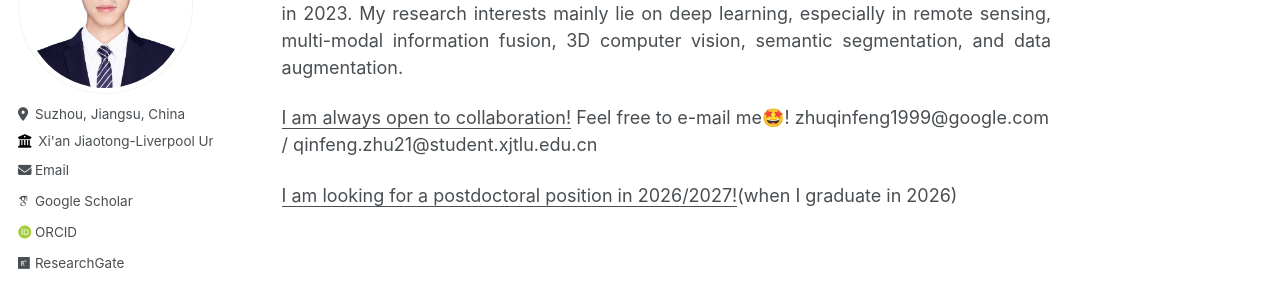
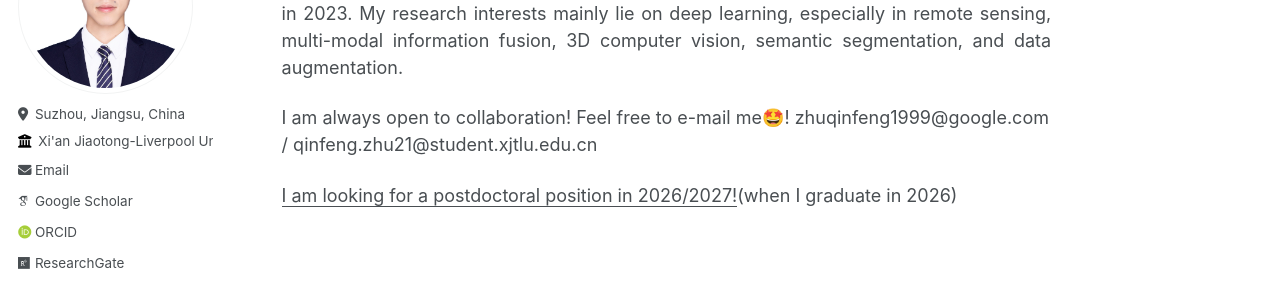
Before and after one commit to zhuqinfeng1999/zhuqinfeng1999.github.io, a Jekyll site: the page built from _pages/about.md, in a window 1280 px wide and 900 px high. Shown: the part 167-451 px from the top of the window. Built offline with Jekyll 4.4.1, drawn with Linux system fonts in a browser that asks for light colours; some web fonts are replaced.

```diff
--- a/_pages/about.md
+++ b/_pages/about.md
@@ -12,7 +12,7 @@ I am a Ph.D. student at Xi'an Jiaotong-Liverpool University and University of Li
 My research interests mainly lie on deep learning, especially in remote sensing, multi-modal information fusion, 3D computer vision, semantic segmentation, and data augmentation.
 </p>
 
-<u>I am always open to collaboration!</u> Feel free to e-mail me🤩! zhuqinfeng1999@google.com / qinfeng.zhu21@student.xjtlu.edu.cn
+I am always open to collaboration! Feel free to e-mail me🤩! zhuqinfeng1999@google.com / qinfeng.zhu21@student.xjtlu.edu.cn
 
 <u>I am looking for a postdoctoral position in 2026/2027!</u>(when I graduate in 2026)
 
```
